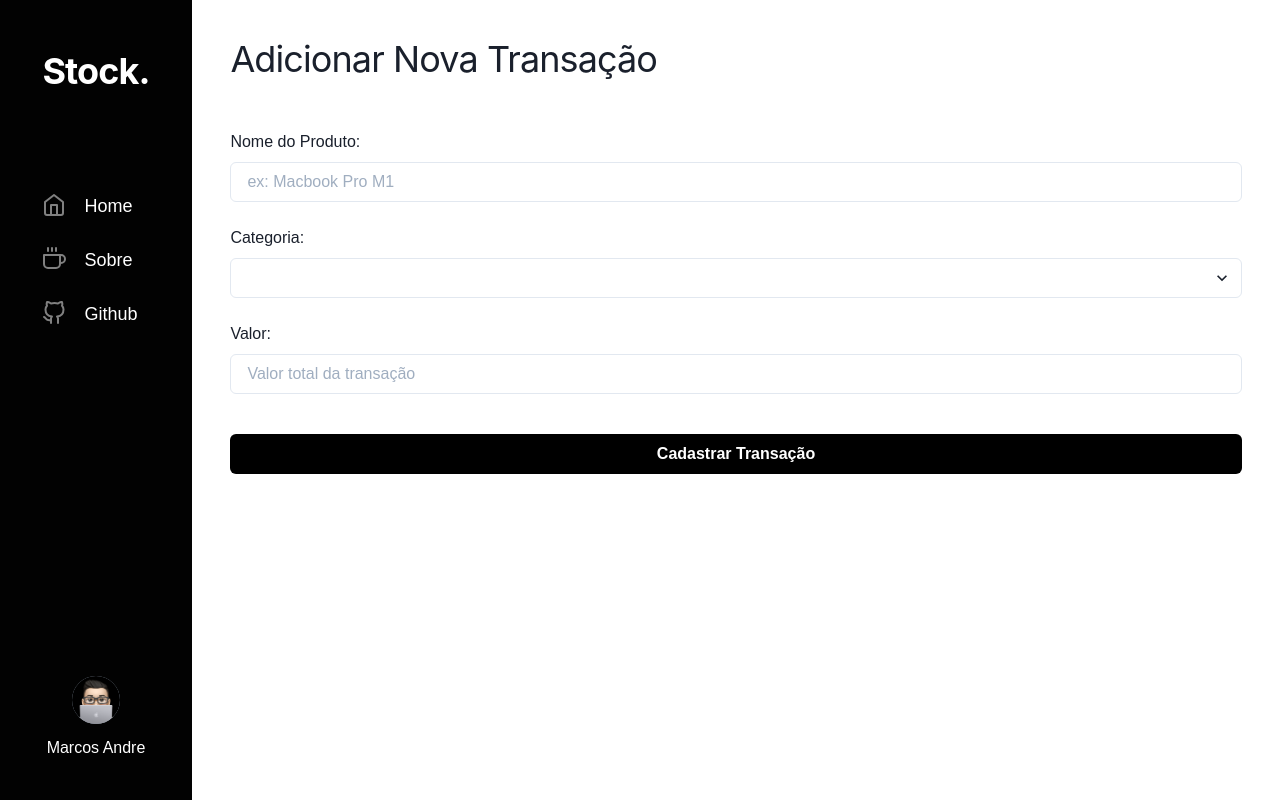
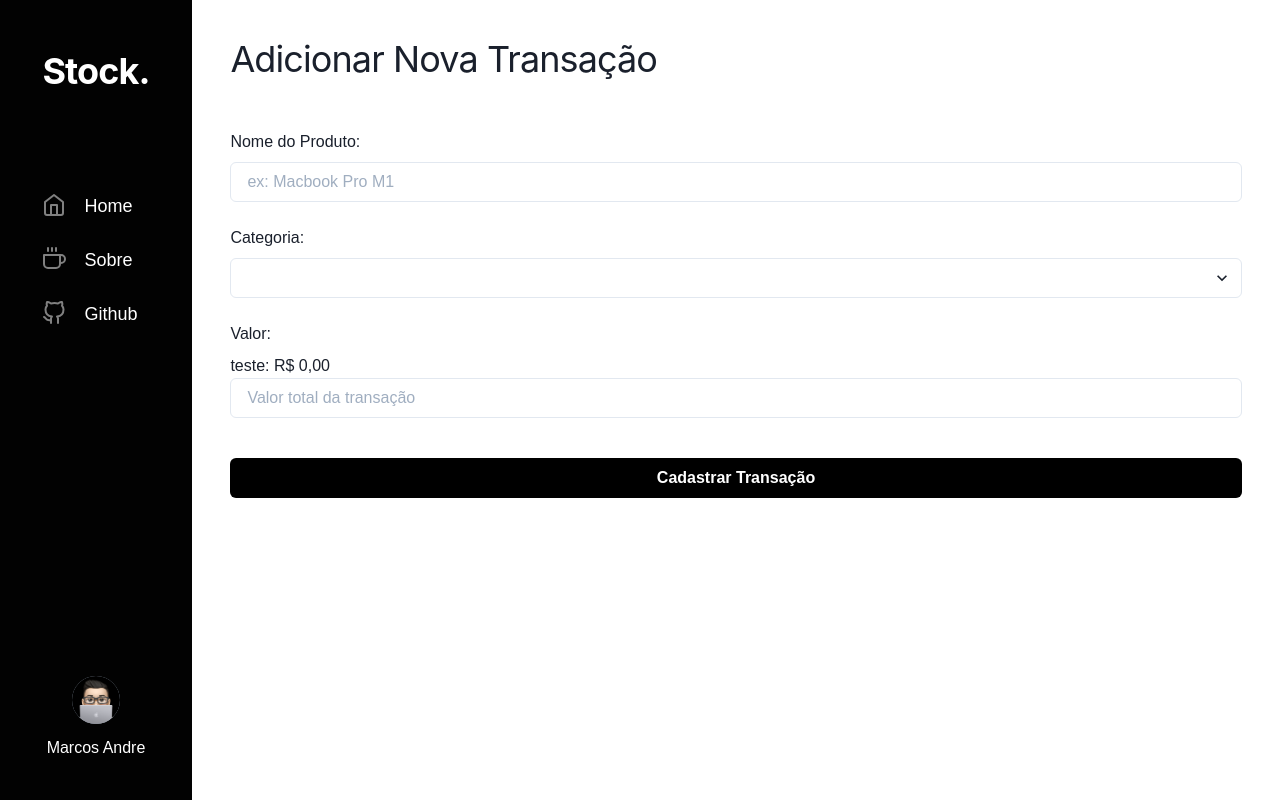
Before and after one commit to iamdevmarcos/stock-management, a Next.js app: page /add in a window 1280 px wide. Built offline with nearby package versions, Linux system fonts and the light colour scheme.

Commit message:
chore: install react-input-mask

```diff
--- a/package.json
+++ b/package.json
@@ -19,6 +19,7 @@
     "react-chartjs-2": "^3.0.3",
     "react-dom": "17.0.2",
     "react-icons": "^4.2.0",
+    "react-input-mask": "^3.0.0-alpha.2",
     "react-redux": "^7.2.6",
     "redux": "^4.1.2",
     "styled-components": "^5.3.3",
--- a/pages/add.jsx
+++ b/pages/add.jsx
@@ -98,6 +98,7 @@ export default function Add() {
 
           <FormControl>
             <FormLabel htmlFor="product-price">Valor:</FormLabel>
+            <span>teste: {mask.toBRL(productValue)}</span>
             <Input
               id="product-price"
               placeholder="Valor total da transação"
```
Also changed, not shown: 1 other file (tests, documents, lock files or other folders).
